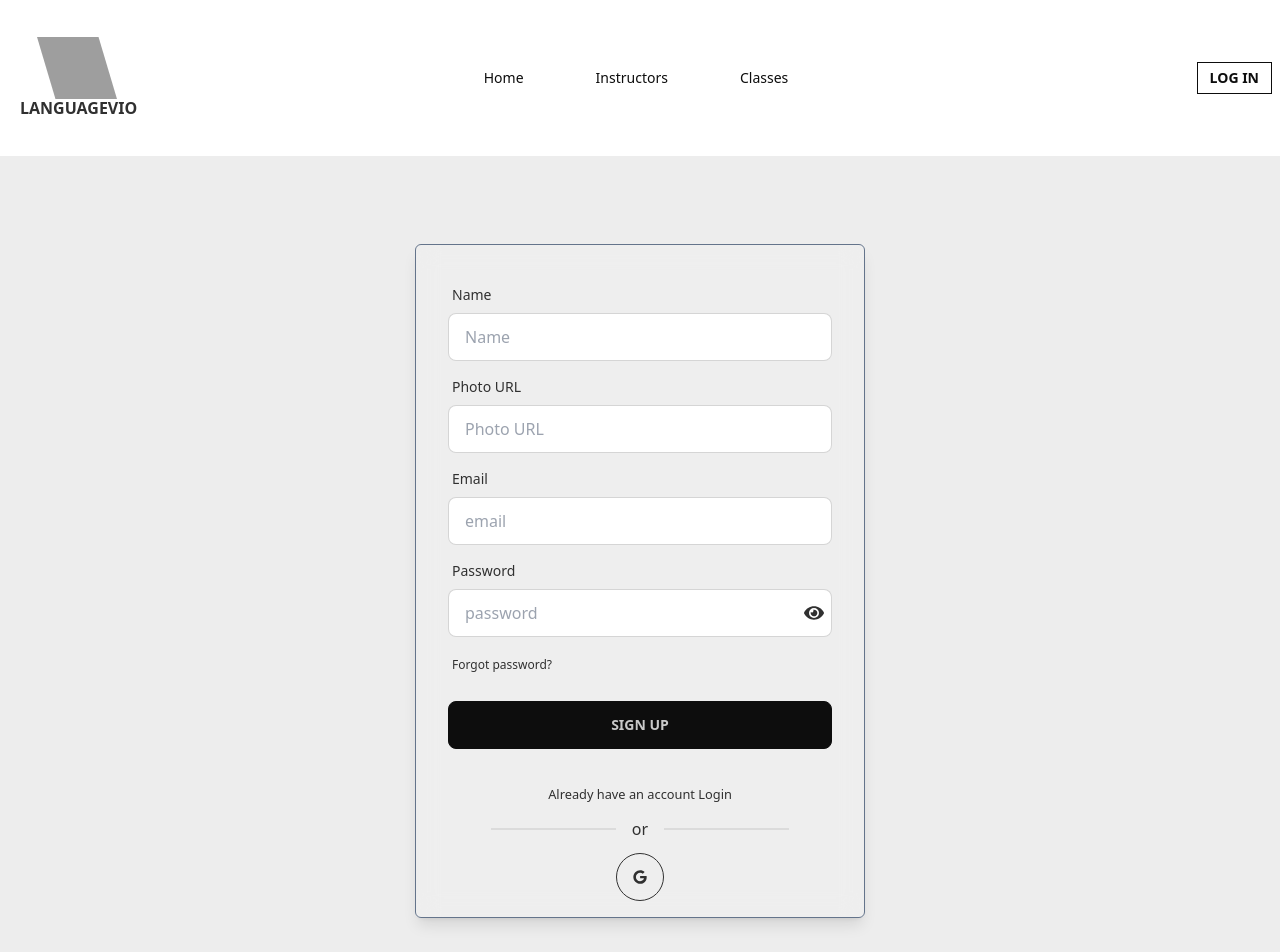
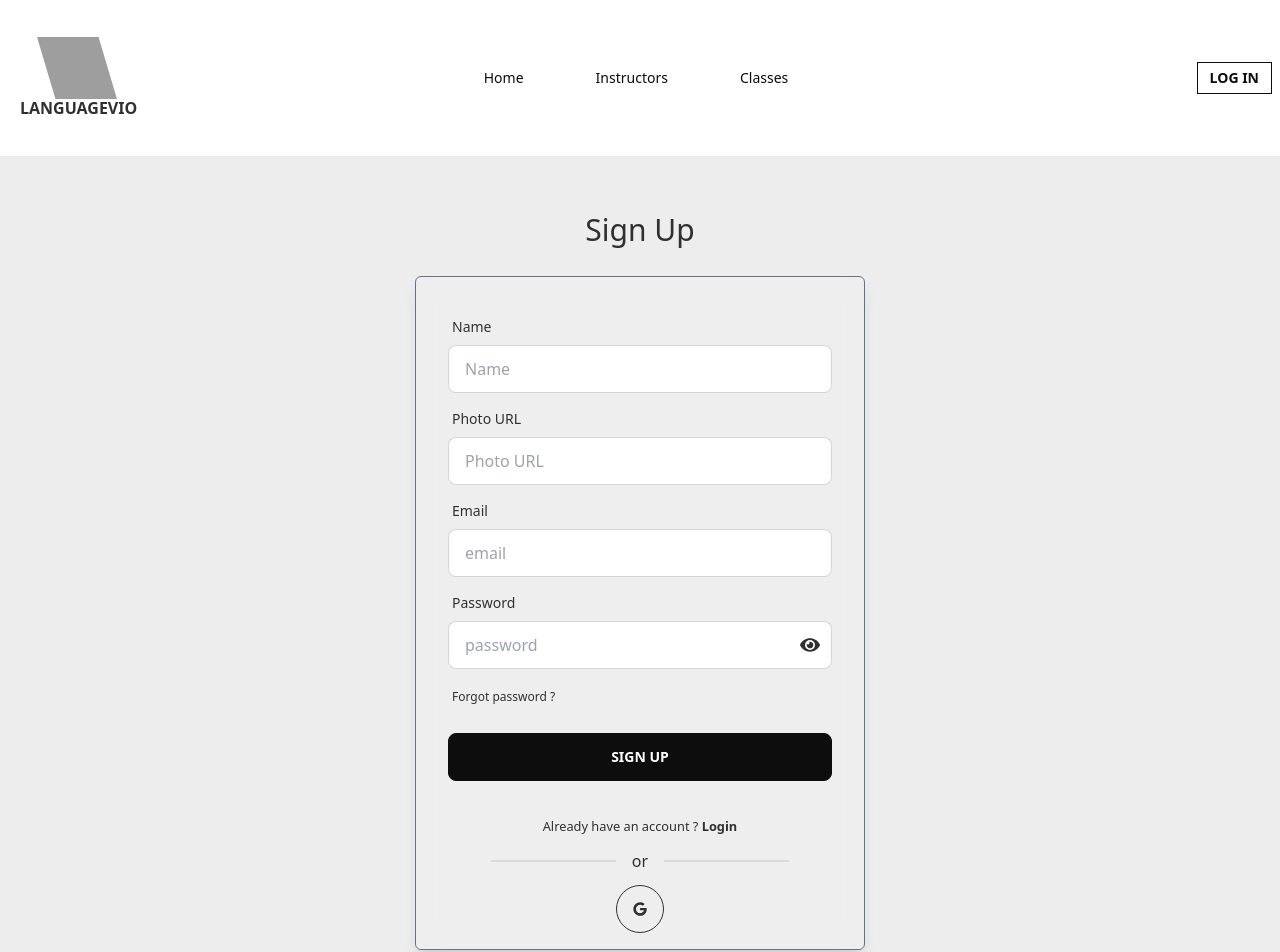
Before and after one commit to rakib8680/LanguageVio-Client, a React (Vite) app: page /register in a window 1280 px wide. Shown: the top 952 px of the page. Built offline with nearby package versions, Linux system fonts and the light colour scheme; no server answers; grey boxes are pictures that could not be loaded.

Commit message:
registration page done

```diff
--- a/src/pages/LogIn&LogOut/Register.jsx
+++ b/src/pages/LogIn&LogOut/Register.jsx
@@ -31,6 +31,7 @@ const Register = () => {
     return (
         <div className="hero  bg-base-200  md:h-[850px] ">
             <div className="">
+            <h1 className='text-center text-3xl pb-7'>Sign Up</h1>
                 <div className="card  md:w-[450px] shadow-lg bg-white backdrop-blur-md bg-opacity-10  border border-slate-500 rounded-md">
                     <form onSubmit={handleSubmit(onSubmit)} className="card-body">
                         <div className="form-control">
@@ -84,14 +85,14 @@ const Register = () => {
                             {errors.password?.type === 'maxLength' && <p className="text-error mt-2">Password must be less than 20 characters</p>}
                             {errors.password?.type === 'pattern' && <p className="text-error mt-2">Password must have one Uppercase one lower case and one number </p>}
 
-                            <div className='absolute right-2 top-[50px] cursor-pointer' onClick={() => setShowPass(!showPass)}>
+                            <div className='absolute right-3 top-[50px] cursor-pointer' onClick={() => setShowPass(!showPass)}>
                                 {
                                     showPass ? <FaEyeSlash size={22} /> : <FaEye size={20} />
                                 }
                             </div>
 
                             <label className="label">
-                                <a href="#" className="label-text-alt hover:link my-3">Forgot password?</a>
+                                <a href="#" className="label-text-alt hover:link my-3">Forgot password ?</a>
                             </label>
 
                         </div>
@@ -99,12 +100,12 @@ const Register = () => {
 
 
                         <div className="form-control ">
-                            <input className="btn btn-primary" type="submit" value="Sign Up" />
+                            <input className="btn btn-primary text-white" type="submit" value="Sign Up" />
                         </div>
 
                     </form>
 
-                    <p className='text-center'><small>Already have an account <Link to="/login">Login</Link></small></p>
+                    <p className='text-center'><small>Already have an account ? <Link to="/login" className='font-semibold hover:link'>Login</Link></small></p>
                     <GoogleLogin />
 
                 </div>
```
